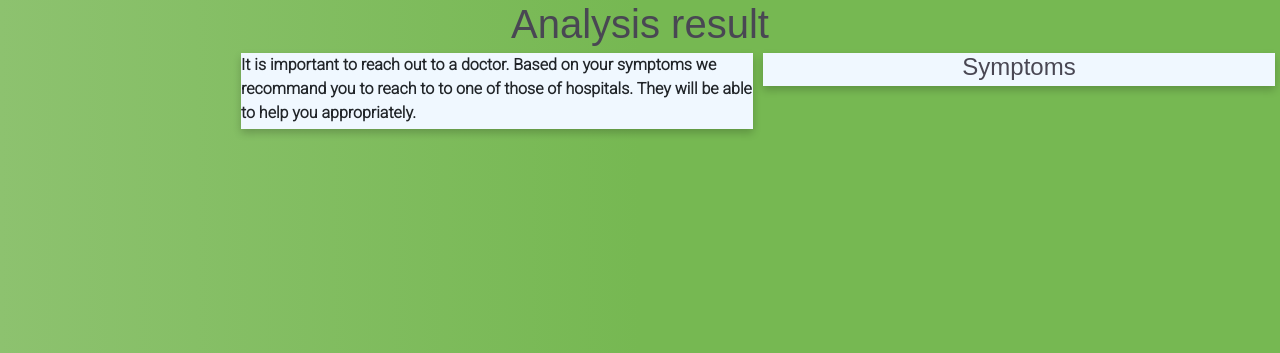
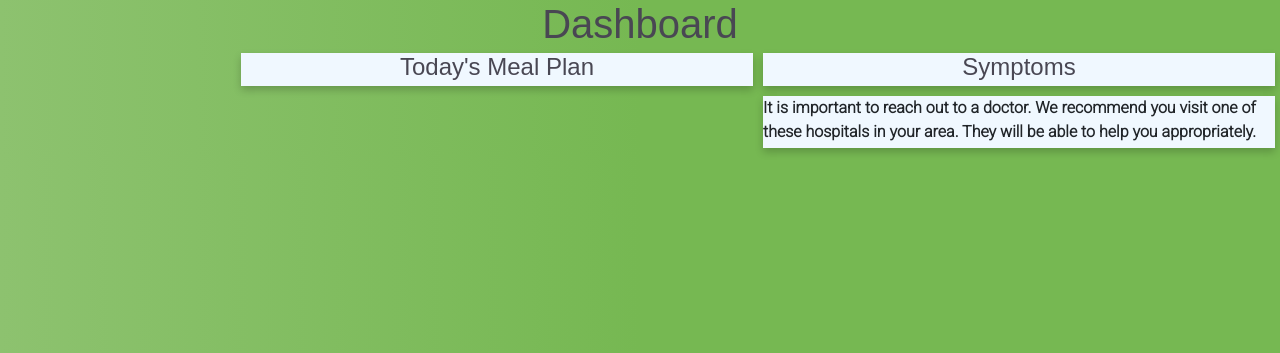
Before and after one commit to mawopileda/finalproj, a Flask app: template templates/symptom_display.html in a window 1280 px wide. Shown: the part 116-469 px from the top of the page. Run offline with Flask 2, Linux system fonts and the light colour scheme; the template is opened without the code that fills it, so the values that code supplies are empty; some libraries are stand-ins or nearby versions.

Commit message:
final version

```diff
--- a/routes.py
+++ b/routes.py
@@ -64,8 +64,8 @@ class User(db.Model,UserMixin):
 
 class Meal(db.Model):
   id = db.Column(db.Integer, primary_key=True)
-  title = db.Column(db.String(20), unique=True, nullable=False)
-  recipe = db.Column(db.String(320), unique=True, nullable=False)
+  title = db.Column(db.String(20), nullable=False)
+  recipe = db.Column(db.String(320), nullable=False)
   username = db.Column(db.String(70))
 
 
@@ -85,6 +85,7 @@ def register():
     session['diseases'] = ''
     session['hospitals'] = ''
     session['symptom'] = ''
+    session['meals'] = ''
     if current_user.is_authenticated:
         logout_user()
     form = RegistrationForm()
@@ -177,13 +178,11 @@ def healthy():
   diet=calories=exclude=""
   if request.method == 'POST':
     if request.form["submit_button"] == 'Save':
-      print(session['meals'],"here")
       for meal in session["meals"]:
         new_meal = Meal(title=meal['title'],recipe=meal['sourceUrl'],username = current_user.username)
         print(new_meal.title)
         db.session.add(new_meal)
         db.session.commit()
-      session['meals'] = meals
       return redirect(url_for('results'))
 
     if meal_form.period.data:
@@ -212,8 +211,8 @@ def profile():
 @login_required
 @app.route("/symptom_display", methods = ['GET','POST'])
 def results():
-    print(session['hospitals'])
-    return render_template('symptom_display.html',items=session['symptom'],diseases= session['diseases'],hospitals=session['hospitals'])
+    print(session['meals'])
+    return render_template('symptom_display.html',items=session['symptom'],meals= session['meals'],hospitals=session['hospitals'])
 
 if __name__ == '__main__':
     app.run(debug=True, host="0.0.0.0")
--- a/templates/symptom_display.html
+++ b/templates/symptom_display.html
@@ -1,7 +1,7 @@
 {% extends "layout.html" %}
 {% block content %}
 <h1>
-  Analysis result
+  Dashboard
 </h1>
 
 <head>
@@ -18,18 +18,18 @@
         {% endfor %}
     </div>
 </div>
-<!--<div class="card2">
-    <h4>Diseases</h4>
+<div class="card2">
+    <h4>Today's Meal Plan</h4>
     <div class='container'>
-        {% for disease in diseases %}
-        <p>{{ disease }}</p>
+        {% for meal in meals %}
+        <p>{{ meal['title'] }}:<a href="{{meal['sourceUrl']}}" target = "_blank">{{meal['sourceUrl']}}</a></p>
         {% endfor %}
     </div>
 </div>
-!-->
+
 <div class="card2">
-    <b>It is important to reach out to a doctor. Based on your symptoms we recommand you to reach to
-    to one of those of hospitals. They will be able to help you appropriately.
+    <b>It is important to reach out to a doctor. We recommend you visit one of these hospitals in your area.
+        They will be able to help you appropriately.
     </b>
     <div class="container">
     <table>
```
Also changed, not shown: userdata.db.
